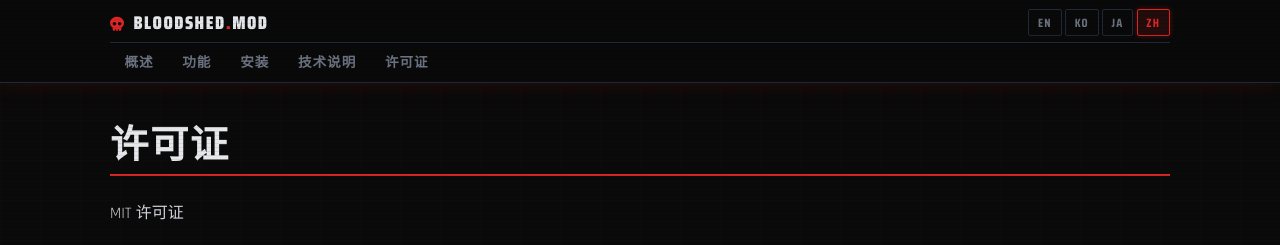
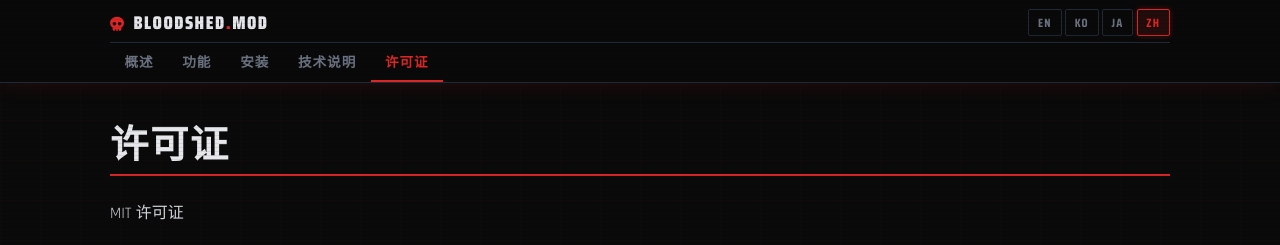
Before and after one commit to myso-kr/bloodshed-mod-toolkit, a Jekyll site: the page built from docs/license/zh-CN.md, in a window 1280 px wide. Shown: the top 245 px of the page. Built offline with Jekyll 4.4.1, drawn with Linux system fonts in a browser that asks for light colours; nearby versions of some CDN libraries; our own code applies the rules of GitHub Pages for plain Markdown files.

Commit message:
fix(docs): use page.url split to extract domain slug for navbar
page.dir returns the full output path (e.g. /overview/en/) with
permalink:pretty, causing lt='overview/en' and broken lang switcher
URLs like /en//en/. Switch to page.url | split:'/' | [1] which
reliably gives just the domain slug (overview, features, etc.).

Co-Authored-By: Claude Sonnet 4.6 <noreply@anthropic.com>

```diff
--- a/docs/_layouts/default.html
+++ b/docs/_layouts/default.html
@@ -52,8 +52,9 @@
   <div class="scanlines" aria-hidden="true"></div>
 
   {%- assign pl = page.lang | default: "en" -%}
-  {%- assign pd = page.dir | remove_first: '/' | remove_last: '/' -%}
-  {%- if pd == "" -%}{%- assign lt = "overview" -%}{%- else -%}{%- assign lt = pd -%}{%- endif -%}
+  {%- assign _url_parts = page.url | split: '/' -%}
+  {%- assign lt = _url_parts[1] -%}
+  {%- if lt == "" or lt == nil -%}{%- assign lt = "overview" -%}{%- endif -%}
 
   {%- if pl == "ko" -%}
     {%- assign tab_labels = "개요,기능,설치,기술 노트,라이선스" | split: "," -%}
```
Also changed, not shown: 3 other files.
